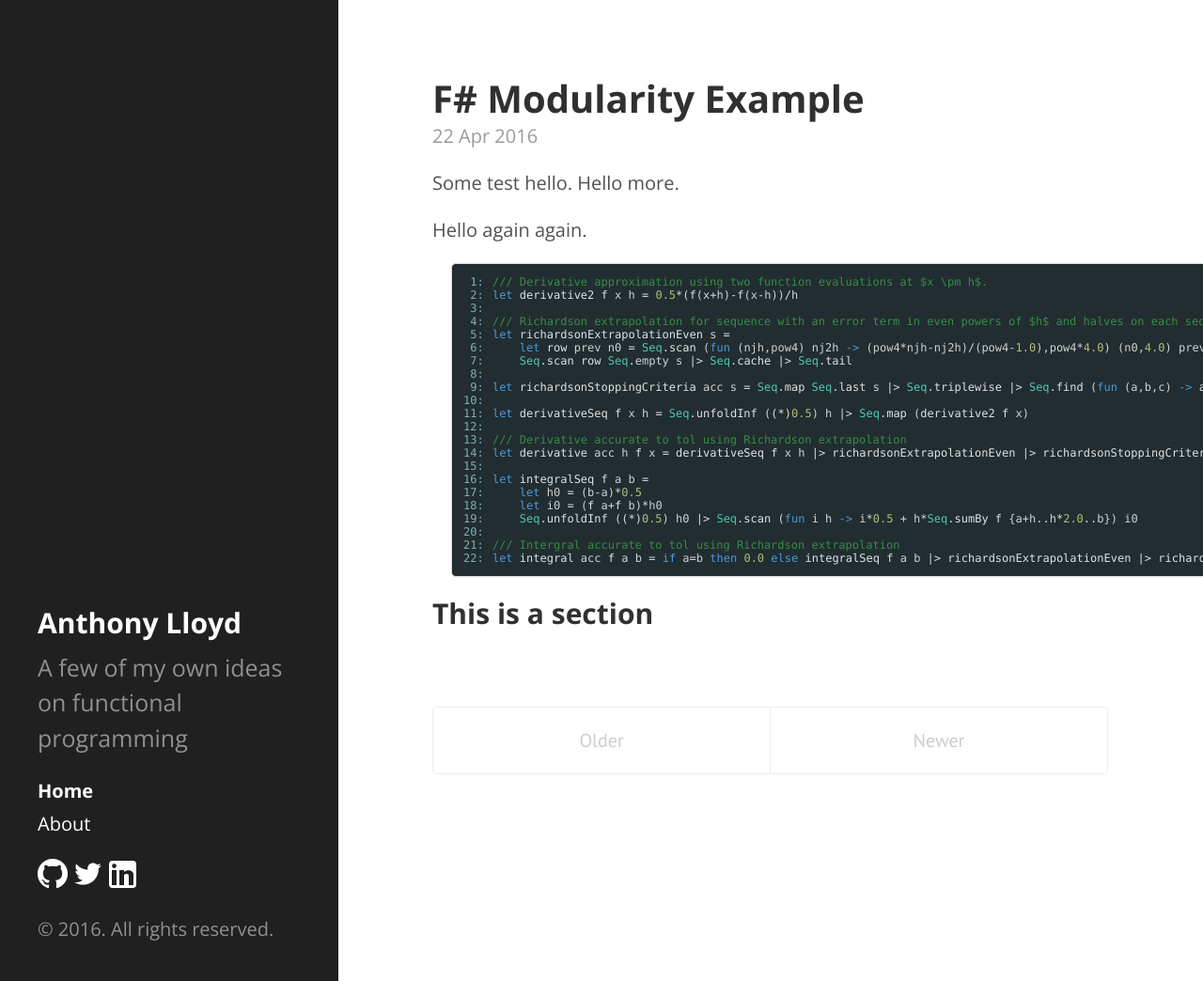
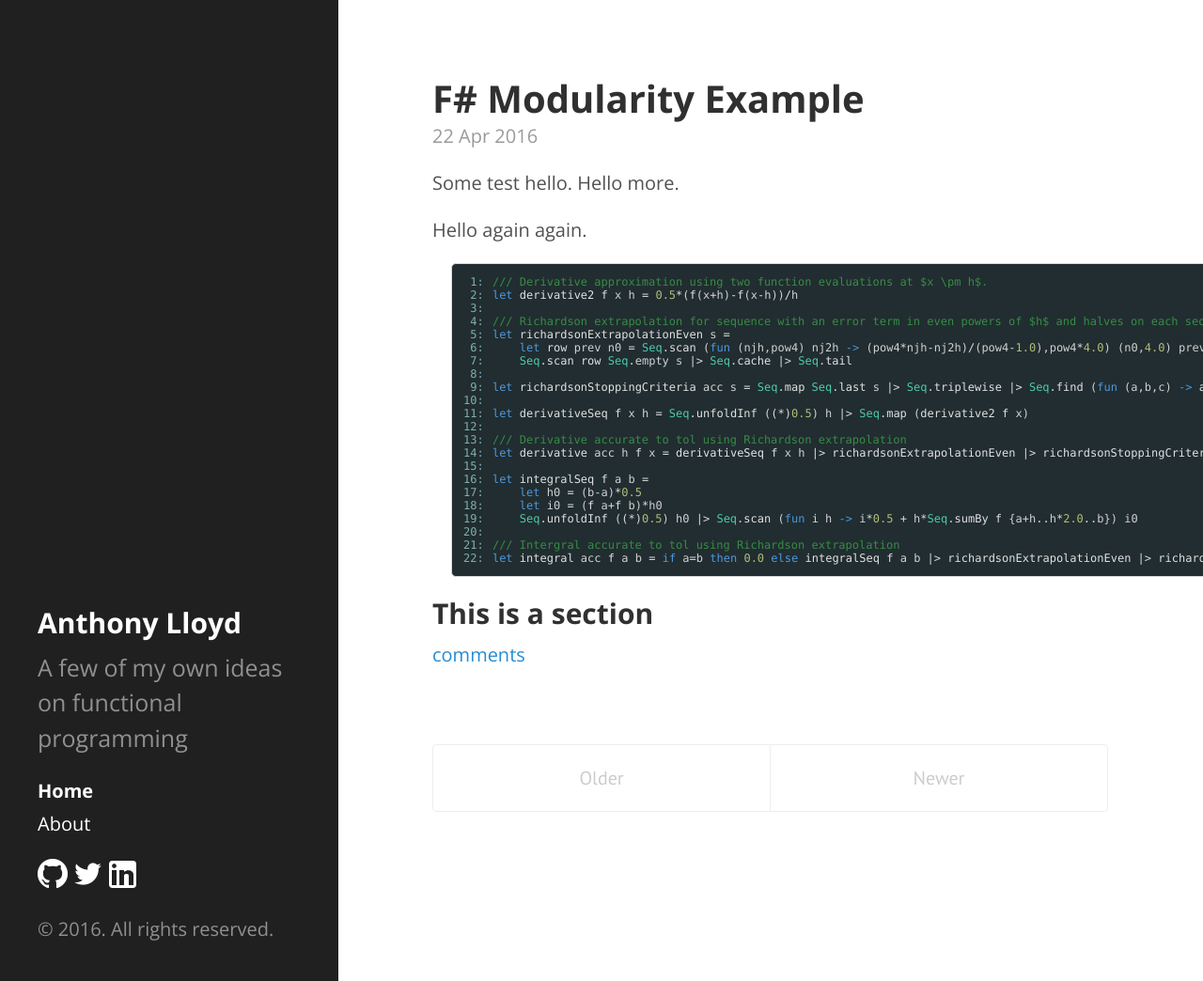
Before and after one commit to AnthonyLloyd/AnthonyLloyd.github.io, a Jekyll site: the page built from index.html, in a window 1280 px wide and 1044 px high. Shown: the whole window at 94% size. Built offline with Jekyll 4.4.1, drawn with Linux system fonts in a browser that asks for light colours; some web fonts are replaced; the list of posts is cut into pages by our own code; comment, search, counter and statistics services are not loaded.

Commit message:
comments

```diff
--- a/index.html
+++ b/index.html
@@ -15,6 +15,7 @@ title: Home
     <span class="post-date">{{ post.date | date_to_string }}</span>
 
     {{ post.content }}
+    <a href="{{ post.url }}#disqus_thread">comments</a>
   </div>
   {% endfor %}
 </div>
```
